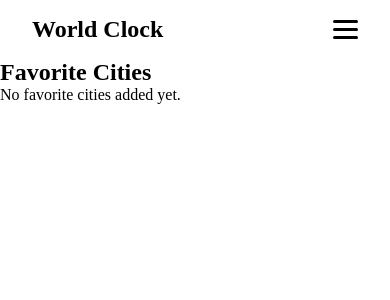
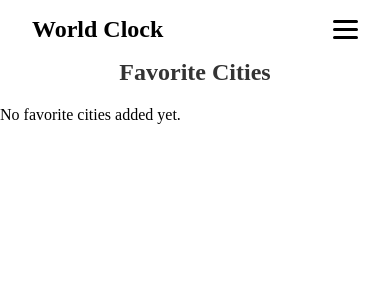
Before and after one commit to Sterje/typescript-exam, a React (Vite) app: page /favorites in a window 390 px wide. Shown: the top 300 px of the page. Built offline with nearby package versions, Linux system fonts and the light colour scheme.

Commit message:
Favorites.css added

```diff
--- a/src/pages/Favorites/Favorites.css
+++ b/src/pages/Favorites/Favorites.css
@@ -0,0 +1,31 @@
+/* Favorites.css */
+
+.favorites-container {
+  padding: 30px 20px;
+  max-width: 1200px;
+  margin: 0 auto;
+}
+
+.favorites-title {
+  font-size: 2rem;
+  margin-bottom: 20px;
+  text-align: center;
+  color: #333;
+}
+
+.favorites-grid {
+  display: grid;
+  grid-template-columns: repeat(auto-fit, minmax(280px, 1fr));
+  gap: 20px;
+}
+
+/* Responsivitet */
+@media (max-width: 600px) {
+  .favorites-title {
+    font-size: 1.5rem;
+  }
+
+  .favorites-grid {
+    gap: 15px;
+  }
+}
--- a/src/pages/Favorites/Favorites.tsx
+++ b/src/pages/Favorites/Favorites.tsx
@@ -3,6 +3,7 @@ import CityCard from "../../components/CityCard/CityCard";
 import { cities as defaultCities } from "../../data/cities";
 import type { City } from "../../types/types";
 import { getFavorites, toggleFavorite } from "../../utils/favoriteUtils";
+import "./Favorites.css";
 
 const Favorites = () => {
   // State to hold favorite cities using City type array
@@ -35,18 +36,20 @@ const Favorites = () => {
   };
   return (
     <section className="favorites-page">
-      <h2>Favorite Cities</h2>
+      <h2 className="favorites-title">Favorite Cities</h2>
       {favoriteCities.length === 0 ? (
         <p>No favorite cities added yet.</p>
       ) : (
-        favoriteCities.map((city) => (
+        <section className="favorites-grid">
+          {favoriteCities.map((city) => (
             <CityCard
               key={city.id}
               city={city}
               isFavorite={true}
               onToggleFavorite={handleToggleFavorite}
             />
-        ))
+          ))}
+        </section>
       )}
     </section>
   );
```
Lines whose indentation alone changed are shown as unchanged.
